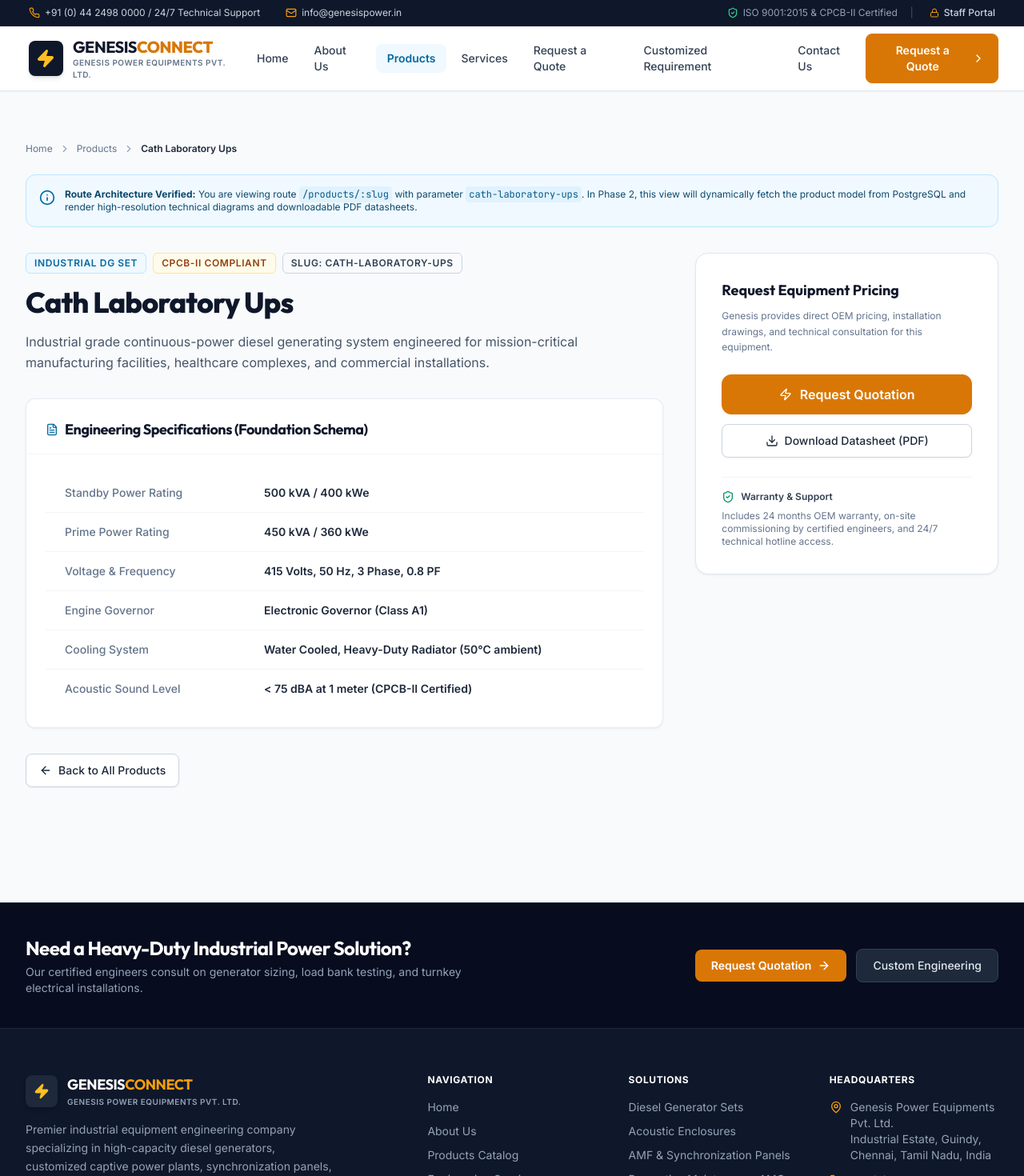
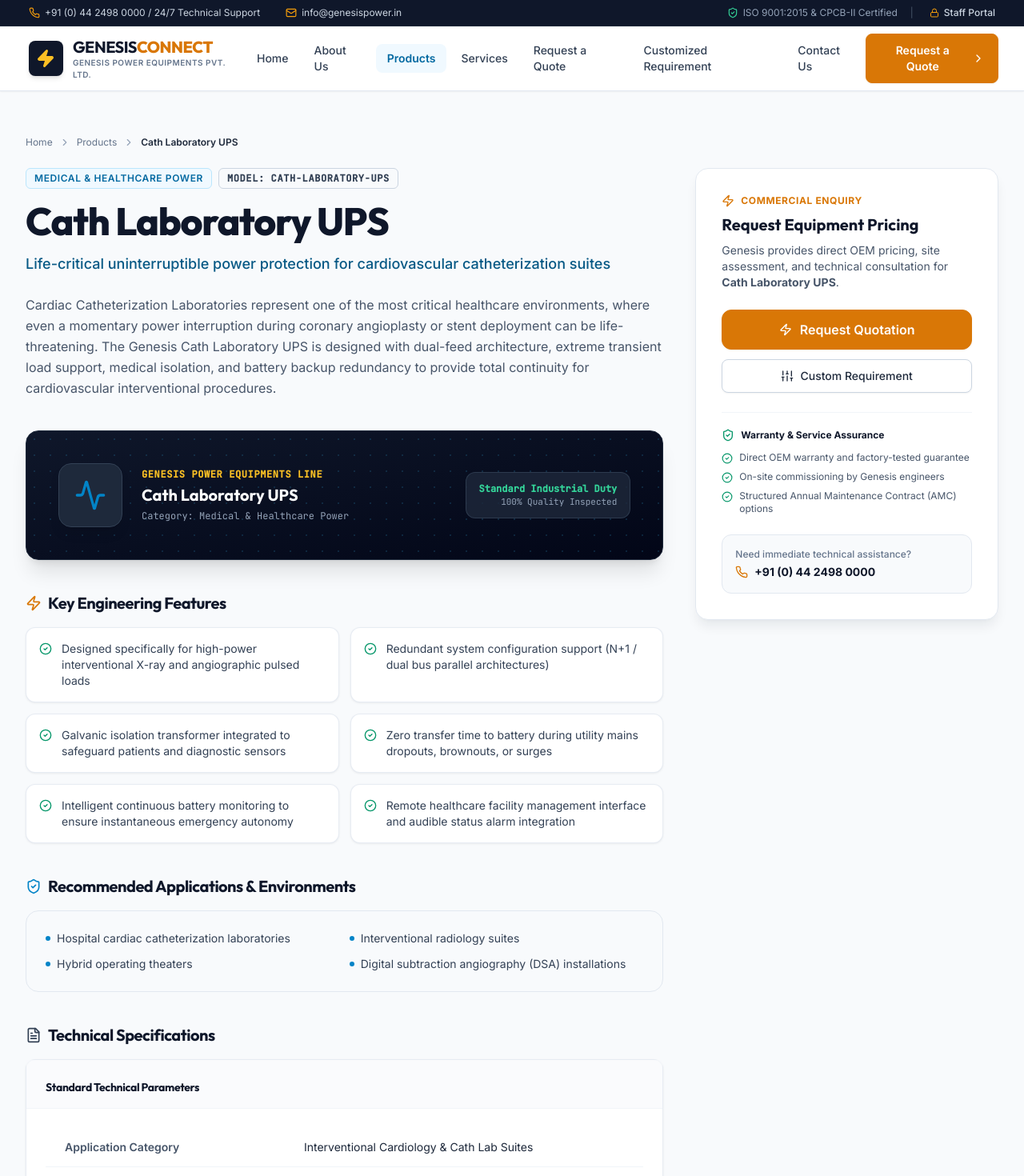
Before and after one commit to PraveenaMurugesan-tech/GenesisConnect, a React (Vite) app in the folder frontend/: page /products/cath-laboratory-ups in a window 1280 px wide. Shown: the top 1470 px of the page at 80% size. Built offline with nearby package versions, Linux system fonts and the light colour scheme; the HTML template or start-up script is replaced by a standard one.

Commit message:
feat: implement product details page

```diff
--- a/frontend/src/pages/ProductDetailPage.tsx
+++ b/frontend/src/pages/ProductDetailPage.tsx
@@ -7,108 +7,268 @@
   ShieldCheck,
   ChevronRight,
   Download,
-  Info,
+  AlertCircle,
+  Sliders,
+  CheckCircle2,
+  Cpu,
+  Activity,
+  Sparkles,
+  Phone,
 } from "lucide-react";
 import { Container } from "../components/common/Container";
 import { Badge } from "../components/common/Badge";
 import { Button } from "../components/ui/Button";
 import { Card, CardContent, CardHeader, CardTitle } from "../components/ui/Card";
+import { getProductBySlug } from "../data/products";
 
 export const ProductDetailPage: React.FC = () => {
   const { slug } = useParams<{ slug: string }>();
 
-  // Human-readable title from slug for placeholder demonstration
-  const formattedTitle = slug
-    ? slug
-        .split("-")
-        .map((word) => word.charAt(0).toUpperCase() + word.slice(1))
-        .join(" ")
-    : "Industrial Power Equipment";
+  const product = getProductBySlug(slug);
+
+  // Handle invalid product or missing slug state
+  if (!product) {
+    return (
+      <div className="py-16 sm:py-24">
+        <Container size="md">
+          <div className="bg-white rounded-2xl border border-slate-200 p-8 sm:p-12 text-center shadow-industrial space-y-6">
+            <div className="w-16 h-16 rounded-2xl bg-amber-50 border border-amber-200 flex items-center justify-center text-amber-600 mx-auto">
+              <AlertCircle className="w-8 h-8" />
+            </div>
+
+            <div className="space-y-2">
+              <h1 className="font-heading text-2xl sm:text-3xl font-bold text-slate-900 tracking-tight">
+                Equipment Model Not Found
+              </h1>
+              <p className="text-sm text-slate-600 max-w-md mx-auto leading-relaxed">
+                The product reference <code className="font-mono bg-slate-100 px-1.5 py-0.5 rounded text-slate-800 text-xs">/products/{slug || "unknown"}</code> could not be located in the Genesis Power Equipments catalogue.
+              </p>
+            </div>
+
+            <div className="pt-2 flex flex-wrap items-center justify-center gap-4">
+              <Link to="/products">
+                <Button variant="accent" size="md" leftIcon={<ArrowLeft className="w-4 h-4" />}>
+                  Back to Equipment Catalog
+                </Button>
+              </Link>
+              <Link to="/customized-requirement">
+                <Button variant="outline" size="md" leftIcon={<Sliders className="w-4 h-4" />}>
+                  Submit Custom Requirement
+                </Button>
+              </Link>
+            </div>
+          </div>
+        </Container>
+      </div>
+    );
+  }
+
+  // Helper to get matching category icon
+  const getProductIcon = () => {
+    if (product.slug.includes("medical") || product.slug.includes("ct-scanner") || product.slug.includes("cath-lab") || product.slug.includes("ultrasound")) {
+      return <Activity className="w-10 h-10 text-sky-600" aria-hidden="true" />;
+    }
+    if (product.slug.includes("stabilizer")) {
+      return <Cpu className="w-10 h-10 text-amber-600" aria-hidden="true" />;
+    }
+    if (product.slug.includes("cvcf") || product.slug.includes("custom")) {
+      return <Sparkles className="w-10 h-10 text-indigo-600" aria-hidden="true" />;
+    }
+    return <Zap className="w-10 h-10 text-amber-500" aria-hidden="true" />;
+  };
 
   return (
-    <div className="py-12 sm:py-16 space-y-10">
+    <div className="py-10 sm:py-14 space-y-10">
       <Container size="lg">
         {/* Breadcrumb Navigation */}
         <nav aria-label="Breadcrumb" className="flex items-center gap-2 text-xs text-slate-500 mb-6">
-          <Link to="/" className="hover:text-slate-800 transition-colors">Home</Link>
+          <Link to="/" className="hover:text-slate-900 transition-colors">Home</Link>
           <ChevronRight className="w-3.5 h-3.5 text-slate-400" />
-          <Link to="/products" className="hover:text-slate-800 transition-colors">Products</Link>
+          <Link to="/products" className="hover:text-slate-900 transition-colors">Products</Link>
           <ChevronRight className="w-3.5 h-3.5 text-slate-400" />
           <span className="text-slate-800 font-semibold truncate max-w-xs sm:max-w-md">
-            {formattedTitle}
+            {product.name}
           </span>
         </nav>
 
-        {/* Phase 1 Route Architecture Notice */}
-        <div className="p-4 rounded-xl bg-sky-50 border border-sky-200 flex items-start gap-3 text-xs text-sky-900 mb-8">
-          <Info className="w-5 h-5 text-sky-700 flex-shrink-0 mt-0.5" />
-          <div>
-            <span className="font-bold">Route Architecture Verified:</span>
-            {" "}You are viewing route <code className="font-mono bg-sky-100 px-1 py-0.5 rounded text-sky-800">/products/:slug</code> with parameter <code className="font-mono bg-sky-100 px-1 py-0.5 rounded text-sky-800">{slug || "unknown"}</code>. In Phase 2, this view will dynamically fetch the product model from PostgreSQL and render high-resolution technical diagrams and downloadable PDF datasheets.
+        {/* Product Overview Layout */}
+        <div className="grid grid-cols-1 lg:grid-cols-12 gap-10">
+          {/* Main Content Column */}
+          <div className="lg:col-span-8 space-y-10">
+            {/* Header & Title */}
+            <div className="space-y-4">
+              <div className="flex flex-wrap items-center gap-2">
+                <Badge variant="secondary">{product.category}</Badge>
+                <Badge variant="outline" className="font-mono text-[11px]">Model: {product.slug}</Badge>
+              </div>
+
+              <h1 className="font-heading text-3xl sm:text-4xl lg:text-5xl font-extrabold text-slate-900 tracking-tight leading-tight">
+                {product.name}
+              </h1>
+
+              {product.tagline && (
+                <p className="text-base sm:text-lg text-sky-800 font-medium leading-relaxed">
+                  {product.tagline}
+                </p>
+              )}
+
+              <p className="text-base text-slate-600 leading-relaxed pt-2">
+                {product.description}
+              </p>
+            </div>
+
+            {/* Technical Visual Representation Box */}
+            <div className="relative rounded-2xl bg-gradient-to-br from-slate-900 via-slate-850 to-slate-950 p-8 sm:p-10 border border-slate-800 text-white overflow-hidden shadow-xl">
+              <div
+                className="absolute inset-0 opacity-15 bg-[radial-gradient(#38bdf8_1px,transparent_1px)] [background-size:20px_20px] pointer-events-none"
+                aria-hidden="true"
+              />
+
+              <div className="relative z-10 flex flex-col sm:flex-row items-center justify-between gap-6">
+                <div className="flex items-center gap-6">
+                  <div className="w-20 h-20 rounded-2xl bg-slate-800 border border-slate-700 flex items-center justify-center shadow-lg flex-shrink-0">
+                    {getProductIcon()}
+                  </div>
+                  <div className="space-y-1 text-center sm:text-left">
+                    <span className="text-xs uppercase font-mono tracking-wider text-amber-400 font-semibold block">
+                      Genesis Power Equipments Line
+                    </span>
+                    <h3 className="font-heading text-xl font-bold text-white">
+                      {product.name}
+                    </h3>
+                    <span className="text-xs text-slate-400 block font-mono">
+                      Category: {product.category}
+                    </span>
                   </div>
                 </div>
 
-        {/* Product Overview Layout */}
-        <div className="grid grid-cols-1 lg:grid-cols-12 gap-10">
-          {/* Main Specs & Information */}
-          <div className="lg:col-span-8 space-y-8">
-            <div className="space-y-4">
-              <div className="flex flex-wrap items-center gap-2">
-                <Badge variant="secondary">Industrial DG Set</Badge>
-                <Badge variant="accent">CPCB-II Compliant</Badge>
-                <Badge variant="outline">Slug: {slug}</Badge>
+                <div className="bg-slate-800/80 px-4 py-3 rounded-xl border border-slate-700/80 text-right font-mono text-xs text-slate-300">
+                  <div className="text-emerald-400 font-bold">Standard Industrial Duty</div>
+                  <div className="text-[11px] text-slate-400">100% Quality Inspected</div>
+                </div>
+              </div>
             </div>
 
-              <h1 className="font-heading text-3xl sm:text-4xl font-extrabold text-slate-900 tracking-tight">
-                {formattedTitle}
-              </h1>
+            {/* Key Features */}
+            {product.features && product.features.length > 0 && (
+              <div className="space-y-4">
+                <h2 className="font-heading text-xl font-bold text-slate-900 tracking-tight flex items-center gap-2">
+                  <Zap className="w-5 h-5 text-amber-600" />
+                  Key Engineering Features
+                </h2>
 
-              <p className="text-base text-slate-600 leading-relaxed">
-                Industrial grade continuous-power diesel generating system engineered for mission-critical manufacturing facilities, healthcare complexes, and commercial installations.
-              </p>
+                <div className="grid grid-cols-1 sm:grid-cols-2 gap-3.5">
+                  {product.features.map((feature, idx) => (
+                    <div
+                      key={idx}
+                      className="p-4 rounded-xl bg-white border border-slate-200/80 shadow-industrial flex items-start gap-3"
+                    >
+                      <CheckCircle2 className="w-4 h-4 text-emerald-600 flex-shrink-0 mt-0.5" />
+                      <span className="text-xs sm:text-sm text-slate-700 leading-snug">
+                        {feature}
+                      </span>
                     </div>
+                  ))}
+                </div>
+              </div>
+            )}
 
-            {/* Technical Specifications Table */}
+            {/* Application Areas */}
+            {product.applications && product.applications.length > 0 && (
+              <div className="space-y-4">
+                <h2 className="font-heading text-xl font-bold text-slate-900 tracking-tight flex items-center gap-2">
+                  <ShieldCheck className="w-5 h-5 text-sky-600" />
+                  Recommended Applications &amp; Environments
+                </h2>
+
+                <div className="p-6 rounded-2xl bg-slate-50 border border-slate-200">
+                  <ul className="grid grid-cols-1 sm:grid-cols-2 gap-3 text-xs sm:text-sm text-slate-700">
+                    {product.applications.map((app, idx) => (
+                      <li key={idx} className="flex items-center gap-2">
+                        <div className="w-1.5 h-1.5 rounded-full bg-sky-600 flex-shrink-0" />
+                        <span>{app}</span>
+                      </li>
+                    ))}
+                  </ul>
+                </div>
+              </div>
+            )}
+
+            {/* Specifications Table */}
+            <div className="space-y-4">
+              <h2 className="font-heading text-xl font-bold text-slate-900 tracking-tight flex items-center gap-2">
+                <FileText className="w-5 h-5 text-slate-700" />
+                Technical Specifications
+              </h2>
+
               <Card>
-              <CardHeader>
-                <CardTitle className="flex items-center gap-2 text-base">
-                  <FileText className="w-4 h-4 text-sky-700" />
-                  Engineering Specifications (Foundation Schema)
+                <CardHeader className="bg-slate-50/70">
+                  <CardTitle className="text-sm font-bold text-slate-800">
+                    Standard Technical Parameters
                   </CardTitle>
                 </CardHeader>
                 <CardContent className="p-0">
-                <table className="w-full text-left text-sm">
+                  <table className="w-full text-left text-xs sm:text-sm">
                     <tbody className="divide-y divide-slate-100">
-                    <tr className="hover:bg-slate-50">
-                      <td className="px-6 py-3.5 font-medium text-slate-500 w-1/3">Standby Power Rating</td>
-                      <td className="px-6 py-3.5 font-semibold text-slate-800">500 kVA / 400 kWe</td>
+                      {product.specifications &&
+                        Object.entries(product.specifications).map(([key, value], idx) => (
+                          <tr key={idx} className="hover:bg-slate-50/80 transition-colors">
+                            <td className="px-6 py-3.5 font-semibold text-slate-600 w-1/3 sm:w-2/5">
+                              {key}
+                            </td>
+                            <td className="px-6 py-3.5 text-slate-800">
+                              {String(value)}
+                            </td>
                           </tr>
-                    <tr className="hover:bg-slate-50">
-                      <td className="px-6 py-3.5 font-medium text-slate-500">Prime Power Rating</td>
-                      <td className="px-6 py-3.5 font-semibold text-slate-800">450 kVA / 360 kWe</td>
-                    </tr>
-                    <tr className="hover:bg-slate-50">
-                      <td className="px-6 py-3.5 font-medium text-slate-500">Voltage & Frequency</td>
-                      <td className="px-6 py-3.5 font-semibold text-slate-800">415 Volts, 50 Hz, 3 Phase, 0.8 PF</td>
-                    </tr>
-                    <tr className="hover:bg-slate-50">
-                      <td className="px-6 py-3.5 font-medium text-slate-500">Engine Governor</td>
-                      <td className="px-6 py-3.5 font-semibold text-slate-800">Electronic Governor (Class A1)</td>
-                    </tr>
-                    <tr className="hover:bg-slate-50">
-                      <td className="px-6 py-3.5 font-medium text-slate-500">Cooling System</td>
-                      <td className="px-6 py-3.5 font-semibold text-slate-800">Water Cooled, Heavy-Duty Radiator (50°C ambient)</td>
-                    </tr>
-                    <tr className="hover:bg-slate-50">
-                      <td className="px-6 py-3.5 font-medium text-slate-500">Acoustic Sound Level</td>
-                      <td className="px-6 py-3.5 font-semibold text-slate-800">&lt; 75 dBA at 1 meter (CPCB-II Certified)</td>
-                    </tr>
+                        ))}
                     </tbody>
                   </table>
                 </CardContent>
               </Card>
 
-            <div className="flex flex-wrap items-center gap-4">
+              <p className="text-xs text-slate-500 italic">
+                * Note: Specifications will be provided by Genesis Power Equipments Pvt. Ltd. based on exact site capacity sizing and customized installation requirements.
+              </p>
+            </div>
+
+            {/* Datasheet Placeholder Card */}
+            <div className="p-6 sm:p-7 rounded-2xl bg-white border border-slate-200 shadow-industrial space-y-4">
+              <div className="flex items-center gap-3">
+                <div className="w-10 h-10 rounded-xl bg-amber-50 border border-amber-200 flex items-center justify-center text-amber-700 flex-shrink-0">
+                  <Download className="w-5 h-5" />
+                </div>
+                <div>
+                  <h3 className="font-heading text-base font-bold text-slate-900">
+                    Product Technical Datasheet (PDF)
+                  </h3>
+                  <p className="text-xs text-slate-500">
+                    Official dimensional drawings, single-line diagrams, and detailed wiring manuals.
+                  </p>
+                </div>
+              </div>
+
+              <div className="p-4 rounded-xl bg-slate-50 border border-slate-200 text-xs text-slate-600 space-y-2">
+                <div className="font-semibold text-slate-800">Datasheet Availability Notice:</div>
+                <p>
+                  Datasheets will be provided by Genesis Power Equipments Pvt. Ltd. upon formal procurement enquiry or technical consultation.
+                </p>
+              </div>
+
+              <div>
+                <Link to={`/request-quote?product=${product.slug}`}>
+                  <Button
+                    variant="outline"
+                    size="sm"
+                    rightIcon={<ChevronRight className="w-3.5 h-3.5" />}
+                  >
+                    Request Technical Datasheet
+                  </Button>
+                </Link>
+              </div>
+            </div>
+
+            {/* Back to Products Navigation Link */}
+            <div className="pt-2">
               <Link to="/products">
                 <Button variant="outline" size="md" leftIcon={<ArrowLeft className="w-4 h-4" />}>
                   Back to All Products
@@ -117,44 +277,79 @@
             </div>
           </div>
 
-          {/* Sidebar Action Card */}
+          {/* Sidebar Action Column */}
           <div className="lg:col-span-4 space-y-6">
-            <div className="bg-white p-6 sm:p-8 rounded-2xl border border-slate-200 shadow-industrial space-y-6">
+            {/* Primary Request Quote Card */}
+            <div className="sticky top-24 bg-white p-6 sm:p-8 rounded-2xl border border-slate-200 shadow-industrial-lg space-y-6">
               <div className="space-y-2">
-                <h3 className="font-heading text-lg font-bold text-slate-900">
+                <div className="flex items-center gap-2 text-xs font-bold uppercase tracking-wider text-amber-600">
+                  <Zap className="w-4 h-4" />
+                  <span>Commercial Enquiry</span>
+                </div>
+                <h3 className="font-heading text-xl font-bold text-slate-900">
                   Request Equipment Pricing
                 </h3>
-                <p className="text-xs text-slate-500 leading-relaxed">
-                  Genesis provides direct OEM pricing, installation drawings, and technical consultation for this equipment.
+                <p className="text-xs sm:text-sm text-slate-600 leading-relaxed">
+                  Genesis provides direct OEM pricing, site assessment, and technical consultation for <strong>{product.name}</strong>.
                 </p>
               </div>
 
               <div className="space-y-3">
-                <Link to="/request-quote" className="block">
-                  <Button variant="accent" size="lg" fullWidth leftIcon={<Zap className="w-4 h-4" />}>
+                <Link to={`/request-quote?product=${product.slug}`} className="block">
+                  <Button
+                    variant="accent"
+                    size="lg"
+                    fullWidth
+                    leftIcon={<Zap className="w-4 h-4" />}
+                    className="font-semibold shadow-md"
+                  >
                     Request Quotation
                   </Button>
                 </Link>
 
+                <Link to="/customized-requirement" className="block">
                   <Button
                     variant="outline"
                     size="md"
                     fullWidth
-                  leftIcon={<Download className="w-4 h-4" />}
-                  onClick={() => alert("Datasheet downloads will be connected in Phase 2 via Supabase storage.")}
+                    leftIcon={<Sliders className="w-4 h-4" />}
                   >
-                  Download Datasheet (PDF)
+                    Custom Requirement
                   </Button>
+                </Link>
               </div>
 
-              <div className="border-t border-slate-100 pt-4 text-xs text-slate-500 space-y-2">
-                <div className="flex items-center gap-2 text-slate-700 font-semibold">
-                  <ShieldCheck className="w-4 h-4 text-emerald-600" />
-                  <span>Warranty & Support</span>
+              {/* Warranty & Support Trust Box */}
+              <div className="border-t border-slate-100 pt-5 space-y-3 text-xs text-slate-600">
+                <div className="flex items-center gap-2 text-slate-900 font-bold">
+                  <ShieldCheck className="w-4 h-4 text-emerald-600 flex-shrink-0" />
+                  <span>Warranty &amp; Service Assurance</span>
                 </div>
-                <p>
-                  Includes 24 months OEM warranty, on-site commissioning by certified engineers, and 24/7 technical hotline access.
-                </p>
+                <ul className="space-y-2 text-slate-600">
+                  <li className="flex items-start gap-2">
+                    <CheckCircle2 className="w-3.5 h-3.5 text-emerald-600 flex-shrink-0 mt-0.5" />
+                    <span>Direct OEM warranty and factory-tested guarantee</span>
+                  </li>
+                  <li className="flex items-start gap-2">
+                    <CheckCircle2 className="w-3.5 h-3.5 text-emerald-600 flex-shrink-0 mt-0.5" />
+                    <span>On-site commissioning by Genesis engineers</span>
+                  </li>
+                  <li className="flex items-start gap-2">
+                    <CheckCircle2 className="w-3.5 h-3.5 text-emerald-600 flex-shrink-0 mt-0.5" />
+                    <span>Structured Annual Maintenance Contract (AMC) options</span>
+                  </li>
+                </ul>
+              </div>
+
+              {/* Direct Support Hotline */}
+              <div className="bg-slate-50 p-4 rounded-xl border border-slate-200 text-xs space-y-1">
+                <div className="text-slate-500 font-medium">Need immediate technical assistance?</div>
+                <div className="flex items-center gap-2 text-slate-900 font-bold text-sm">
+                  <Phone className="w-4 h-4 text-amber-600" />
+                  <a href="tel:+914424980000" className="hover:text-amber-600 transition-colors">
+                    +91 (0) 44 2498 0000
+                  </a>
+                </div>
               </div>
             </div>
           </div>
```
Lines whose indentation alone changed are shown as unchanged.
